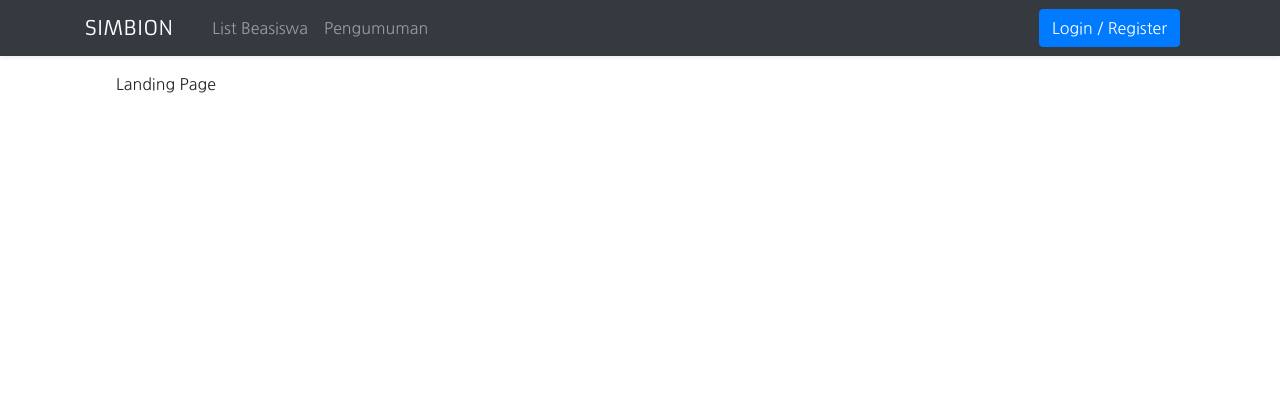
After one commit to yerlandinata/simbion, a Django app: page /web/landing in a window 1280 px wide. The commit adds this page. Shown: the top 420 px of the page. Run offline with Django 3.2, Linux system fonts and the light colour scheme; some libraries are stand-ins or nearby versions.

Commit message:
update base url for frontend to web/ and redirect / to web/landing/

```diff
--- a/simbion/urls.py
+++ b/simbion/urls.py
@@ -15,8 +15,10 @@ Including another URLconf
 """
 from django.contrib import admin
 from django.urls import path, include
+from django.views.generic.base import RedirectView
 
 urlpatterns = [
     path('admin/', admin.site.urls),
-    path('', include('simbion_frontend.urls'))
+    path('web/', include('simbion_frontend.urls')),
+    path('', RedirectView.as_view(url='web/landing'))
 ]
--- a/simbion_frontend/templates/index.html
+++ b/simbion_frontend/templates/index.html
@@ -20,12 +20,17 @@
         {% include "8_pengumuman_beasiswa/index.html" %}
     {% elif page == "pembayaran-beasiswa" %}
         {% include "9_pembayaran_beasiswa/index.html" %}
+    {% elif page == "landing" %}
+        {% include "landing/index.html" %}
     {% else %}
         NOT FOUND
     {% endif %}
     </div>
 
     <div class="d-none" id="great-body">
+        <div class="simbion-page" id="landing">
+        {% include "landing/index.html" %}
+        </div>
         <div class="simbion-page" id="home">
         {% include "0_home/index.html" %}
         </div>
@@ -56,11 +61,13 @@
         <div class="simbion-page" id="pembayaran-beasiswa">
         {% include "9_pembayaran_beasiswa/index.html" %}
         </div>
+    </div>
 
-        {% load static %}
+
 {% endblock %}
 
 {% block scripts %}
+{% load static %}
 <script>
     let currentPage = "{{ page }}";
 </script>
--- /dev/null
+++ b/simbion_frontend/templates/landing/index.html
@@ -0,0 +1 @@
+Landing Page
```
